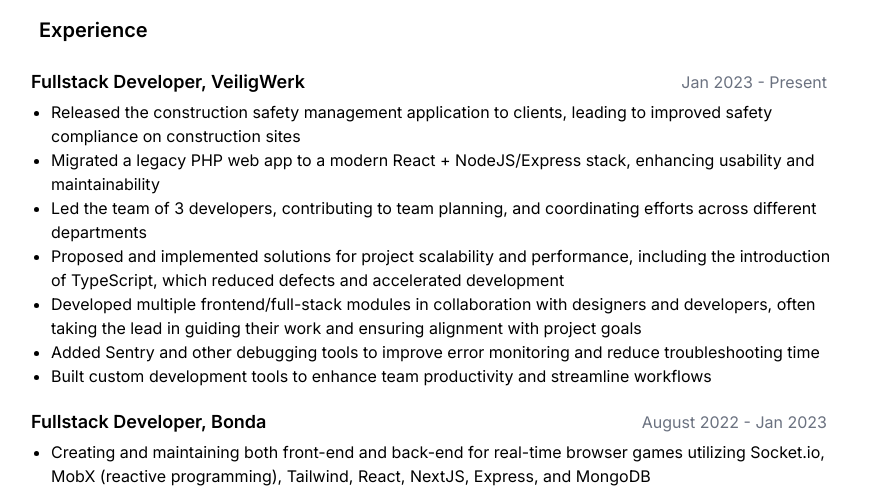
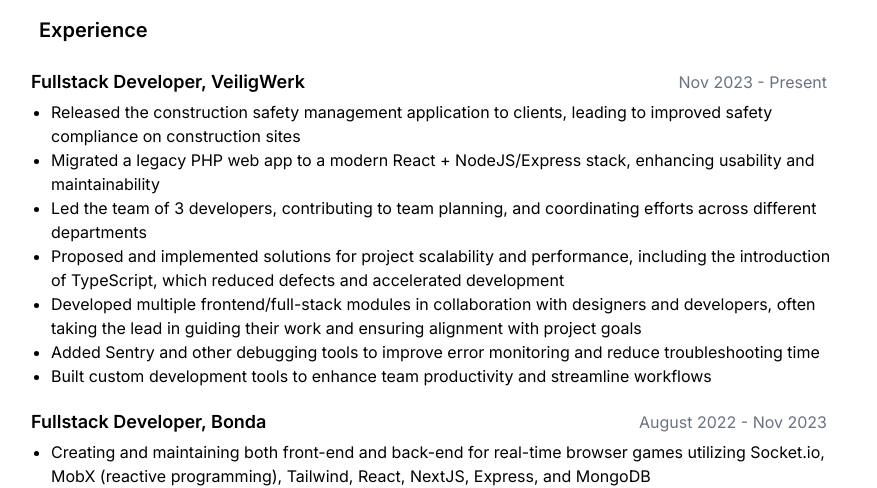
Before and after one commit to Foxona/foxona_cv, a Next.js app: page / in a window 1280 px wide. Shown: the part 378-866 px from the top of the page, without its empty margins (201-1078 px from the left). Built offline with nearby package versions, Linux system fonts and the light colour scheme.

Commit message:
Update page.tsx

```diff
--- a/src/app/page.tsx
+++ b/src/app/page.tsx
@@ -6,7 +6,7 @@
   const myExperiences = [
     {
       title: "Fullstack Developer, VeiligWerk",
-      date: "Jan 2023 - Present",
+      date: "Nov 2023 - Present",
       description: [
 "Released the construction safety management application to clients, leading to improved safety compliance on construction sites",
 "Migrated a legacy PHP web app to a modern React + NodeJS/Express stack, enhancing usability and maintainability",
@@ -19,7 +19,7 @@
     },
     {
       title: "Fullstack Developer, Bonda",
-      date: "August 2022 - Jan 2023",
+      date: "August 2022 - Nov 2023",
       description: [
         "Creating and maintaining both front-end and back-end for real-time browser games utilizing Socket.io, MobX (reactive programming), Tailwind, React, NextJS, Express, and MongoDB",
         "Integrating the backend with business-critical APIs, such as Stripe for payment and trials, Notion, Google Analytics & Auth, and AWS SES, which led to a successful investment round",
```
